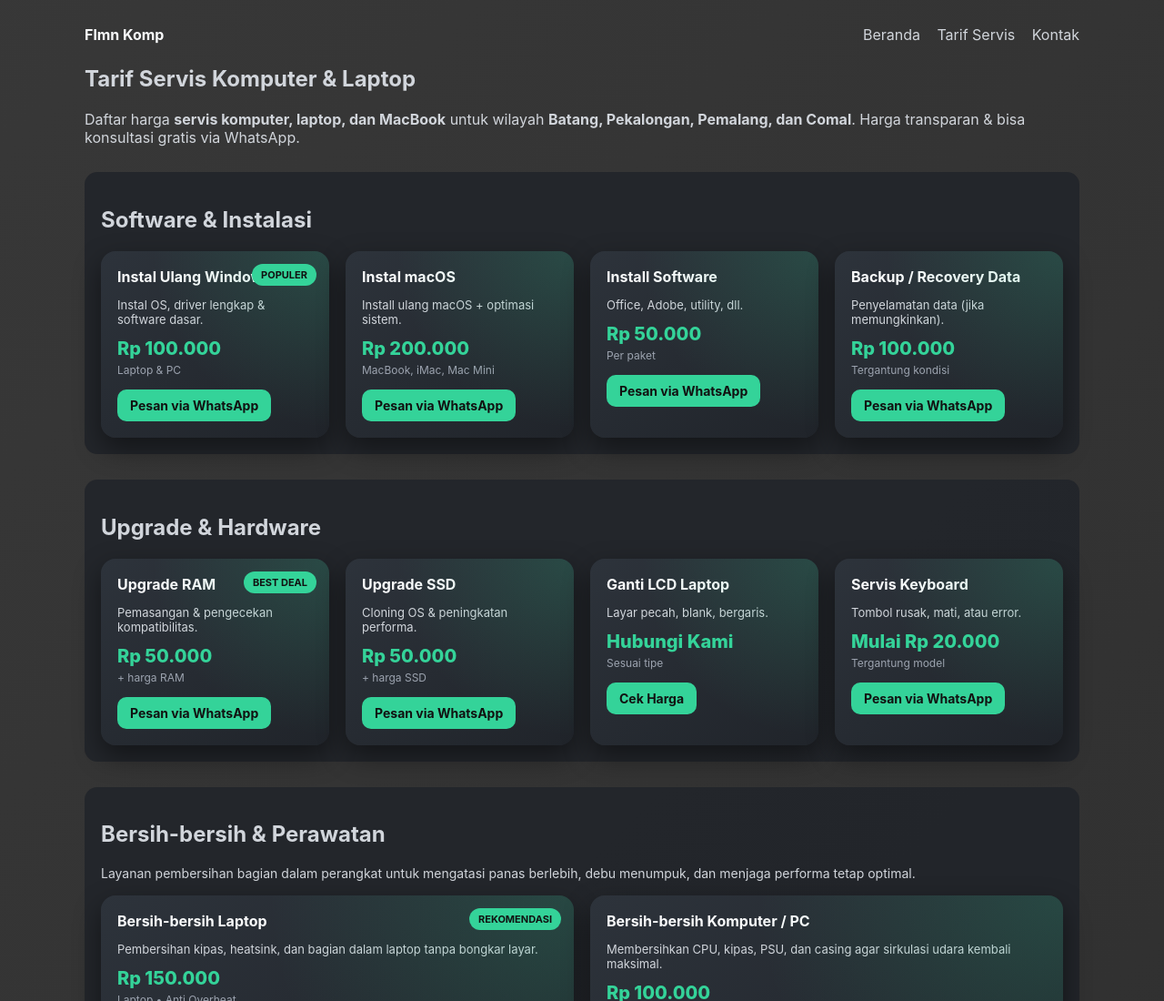
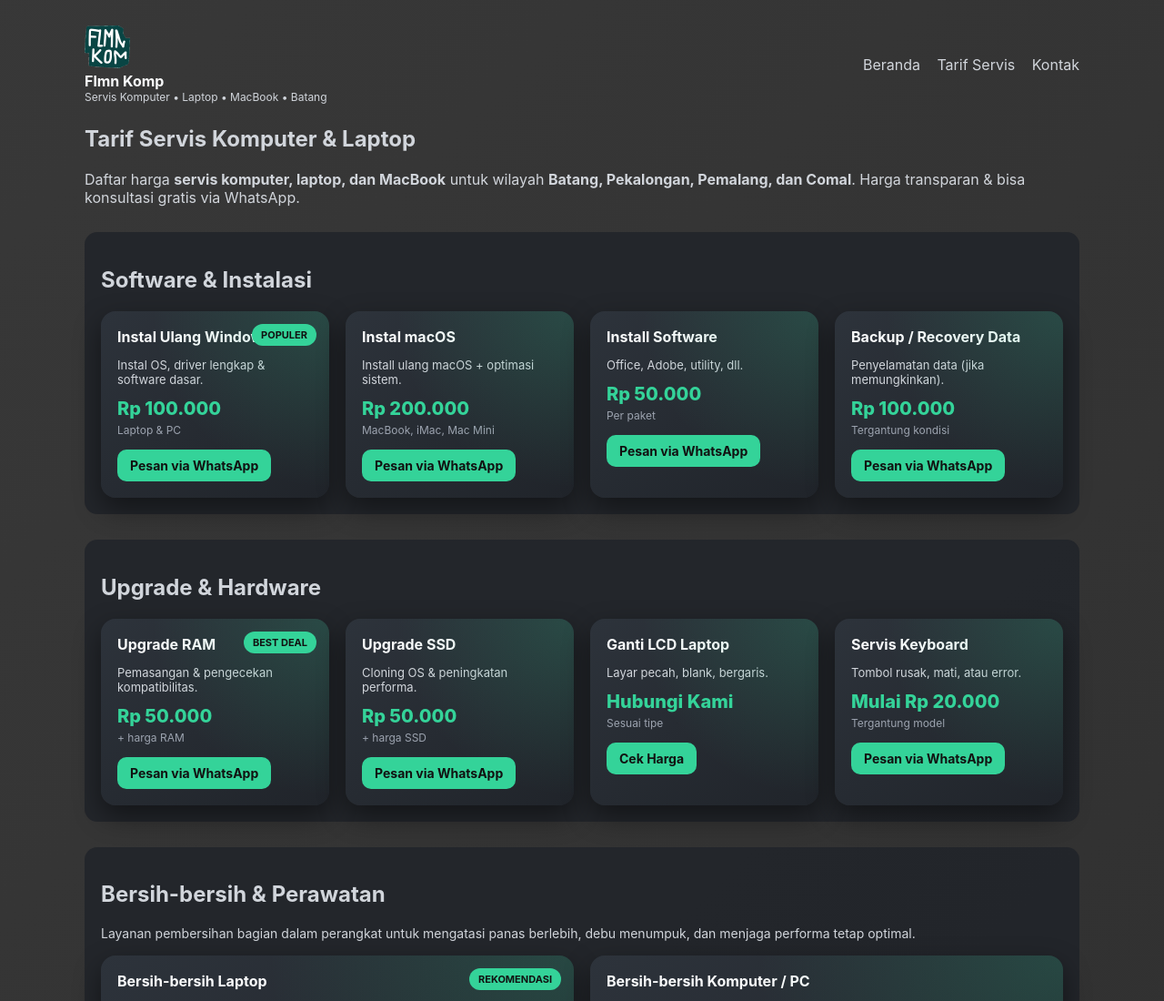
Before and after one commit to flmnkomp/flmnkomp, a plain HTML site: page tarif-servis.html in a window 1280 px wide. Shown: the top 1100 px of the page at 91% size. Drawn offline with Linux system fonts and the light colour scheme.

Commit message:
Update tarif-servis.html

```diff
--- a/tarif-servis.html
+++ b/tarif-servis.html
@@ -10,7 +10,7 @@
 <meta name="keywords" content="tarif servis komputer, harga servis laptop, instal ulang Batang, servis laptop Pekalongan, servis macbook Batang">
 <link rel="canonical" href="https://www.flmnkomp.com/tarif-servis.html">
 
-<link rel="icon" href="favicon.ico">
+<link rel="icon" href="favicon.png">
 
 <style>
 :root{
@@ -160,7 +160,12 @@ footer{
 <div class="container">
 
 <header>
-  <strong>Flmn Komp</strong>
+   	<div class="brand"><img src="logo.png" width="50" height="47" alt=""/>
+    <div>
+      <div style="font-weight:700;color:var(--text)">Flmn Komp</div>
+      <div style="font-size:12px;color:var(--muted)">Servis Komputer • Laptop • MacBook • Batang</div>
+    </div>
+  </div>
   <nav>
     <a href="/">Beranda</a>
     <a href="/tarif-servis.html">Tarif Servis</a>
```
